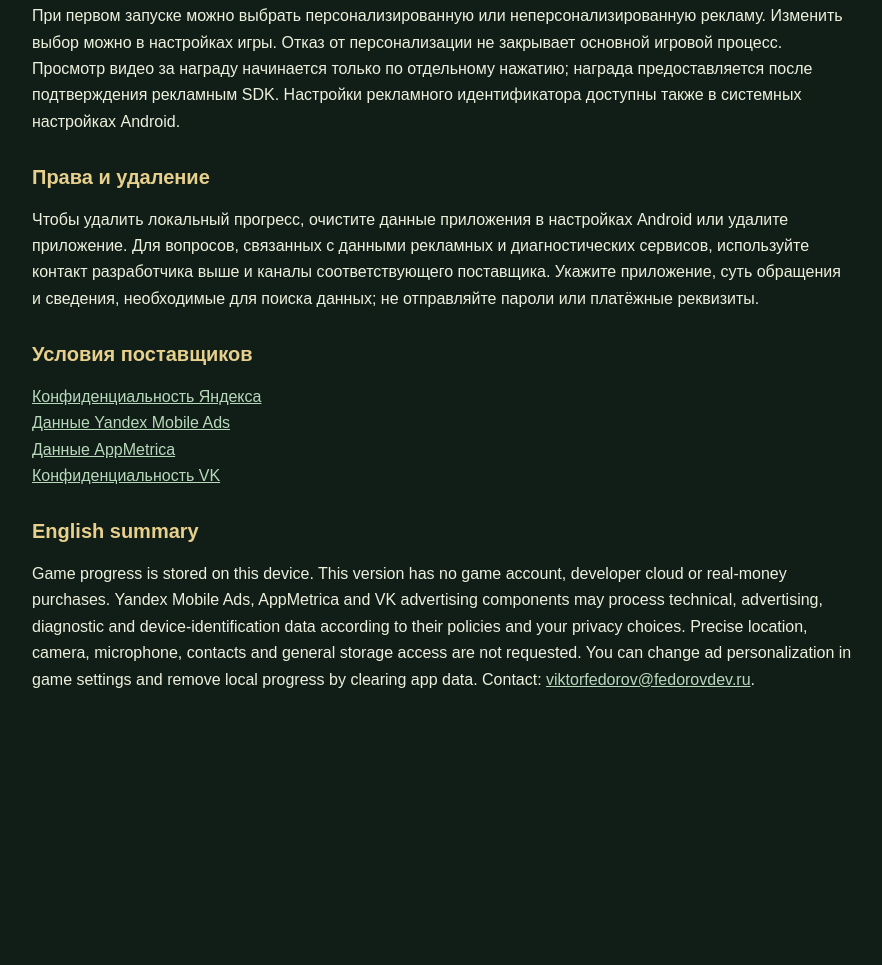
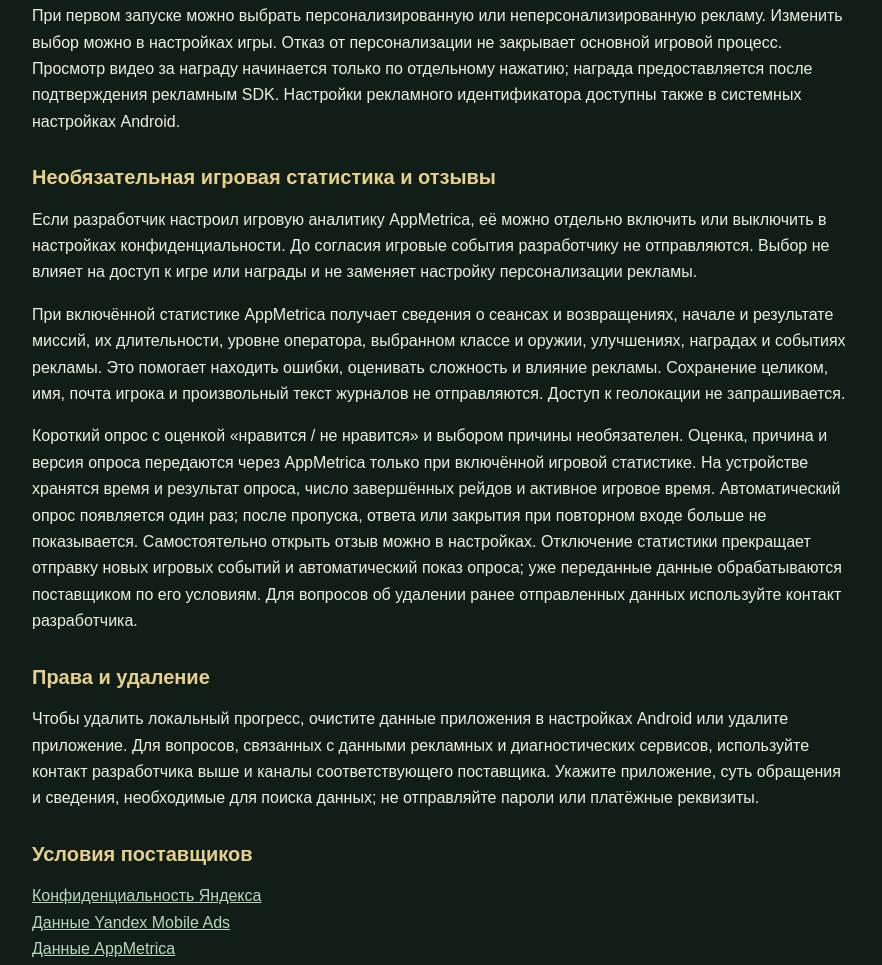
Before and after one commit to Vitekvn01/vitekvn01.github.io, a plain HTML site: page index.html in a window 1280 px wide. Shown: the part 892-1857 px from the top of the page, without its empty margins (198-1080 px from the left). Before the commit the page ends 1625 px from the top, so only its background shows below. Drawn offline with Linux system fonts and the light colour scheme.

Commit message:
Update index.html

```diff
--- a/index.html
+++ b/index.html
@@ -6,6 +6,9 @@
 <h2>Реклама и технические данные</h2><p>Для необязательных наград и рекламы между рейдами используются Yandex Mobile Ads, инфраструктура AppMetrica и адаптер VK Рекламы (ex. myTarget). Для загрузки объявлений нужен интернет. Рекламные поставщики могут обрабатывать технические параметры устройства и приложения, IP-адрес, язык, сведения об установках и сеансах, ошибках и диагностике, рекламные показы, клики и рекламные идентификаторы при наличии разрешения и в соответствии с настройками согласия. Эти данные нужны для доставки, измерения, ограничения частоты и защиты рекламы от недобросовестной активности. Настройки и сроки обработки на стороне поставщиков определяются их условиями; разработчик не обещает единый срок удаления данных всех независимых сервисов.</p>
 <p>Игра не просит доступ к геолокации, камере, микрофону, контактам или общему хранилищу и не передаёт имя, почту или платёжные реквизиты игрока рекламным SDK. Личный контакт, который вы добровольно направляете поддержке, используется для ответа на ваше обращение.</p>
 <h2>Выбор рекламы</h2><p>При первом запуске можно выбрать персонализированную или неперсонализированную рекламу. Изменить выбор можно в настройках игры. Отказ от персонализации не закрывает основной игровой процесс. Просмотр видео за награду начинается только по отдельному нажатию; награда предоставляется после подтверждения рекламным SDK. Настройки рекламного идентификатора доступны также в системных настройках Android.</p>
+<h2>Необязательная игровая статистика и отзывы</h2><p>Если разработчик настроил игровую аналитику AppMetrica, её можно отдельно включить или выключить в настройках конфиденциальности. До согласия игровые события разработчику не отправляются. Выбор не влияет на доступ к игре или награды и не заменяет настройку персонализации рекламы.</p>
+<p>При включённой статистике AppMetrica получает сведения о сеансах и возвращениях, начале и результате миссий, их длительности, уровне оператора, выбранном классе и оружии, улучшениях, наградах и событиях рекламы. Это помогает находить ошибки, оценивать сложность и влияние рекламы. Сохранение целиком, имя, почта игрока и произвольный текст журналов не отправляются. Доступ к геолокации не запрашивается.</p>
+<p>Короткий опрос с оценкой «нравится / не нравится» и выбором причины необязателен. Оценка, причина и версия опроса передаются через AppMetrica только при включённой игровой статистике. На устройстве хранятся время и результат опроса, число завершённых рейдов и активное игровое время. Автоматический опрос появляется один раз; после пропуска, ответа или закрытия при повторном входе больше не показывается. Самостоятельно открыть отзыв можно в настройках. Отключение статистики прекращает отправку новых игровых событий и автоматический показ опроса; уже переданные данные обрабатываются поставщиком по его условиям. Для вопросов об удалении ранее отправленных данных используйте контакт разработчика.</p>
 <h2>Права и удаление</h2><p>Чтобы удалить локальный прогресс, очистите данные приложения в настройках Android или удалите приложение. Для вопросов, связанных с данными рекламных и диагностических сервисов, используйте контакт разработчика выше и каналы соответствующего поставщика. Укажите приложение, суть обращения и сведения, необходимые для поиска данных; не отправляйте пароли или платёжные реквизиты.</p>
 <h2>Условия поставщиков</h2><p><a href="https://yandex.ru/legal/confidential/">Конфиденциальность Яндекса</a><br><a href="https://ads.yandex.com/helpcenter/ru/dev/android/app-privacy-android">Данные Yandex Mobile Ads</a><br><a href="https://appmetrica.yandex.ru/docs/ru/data-security/google-data-safety">Данные AppMetrica</a><br><a href="https://legal.vk.com/privacy">Конфиденциальность VK</a></p>
-<h2>English summary</h2><p>Game progress is stored on this device. This version has no game account, developer cloud or real-money purchases. Yandex Mobile Ads, AppMetrica and VK advertising components may process technical, advertising, diagnostic and device-identification data according to their policies and your privacy choices. Precise location, camera, microphone, contacts and general storage access are not requested. You can change ad personalization in game settings and remove local progress by clearing app data. Contact: <a href="mailto:viktorfedorov@fedorovdev.ru">viktorfedorov@fedorovdev.ru</a>.</p></html>
+<h2>English summary</h2><p>Game progress is stored on this device. This version has no game account, developer cloud or real-money purchases. Yandex Mobile Ads, AppMetrica and VK advertising components may process technical, advertising, diagnostic and device-identification data according to their policies and your privacy choices. When configured, optional developer gameplay analytics and a thumbs-up/down survey use AppMetrica only after a separate choice in privacy settings. Events include session and mission outcomes, progression and ad events; whole saves, player names, email addresses and arbitrary log text are not sent. Turning gameplay analytics off stops new gameplay events and automatic surveys. Precise location, camera, microphone, contacts and general storage access are not requested. You can change ad personalization independently in game settings and remove local progress and survey timing by clearing app data. Contact: <a href="mailto:viktorfedorov@fedorovdev.ru">viktorfedorov@fedorovdev.ru</a>.</p></html>
```
